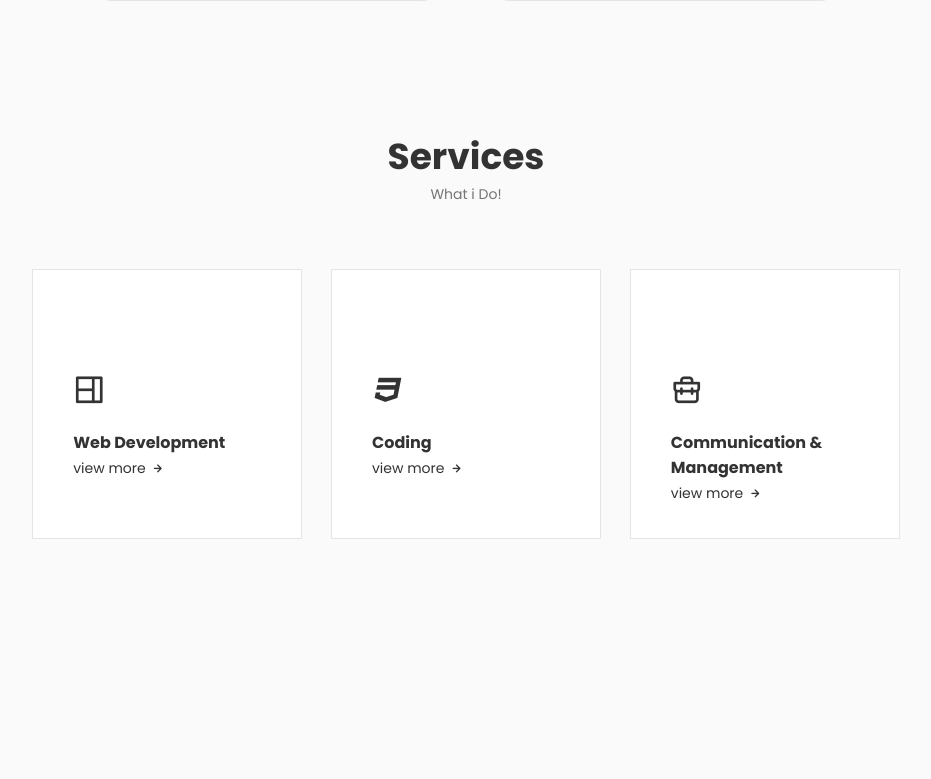
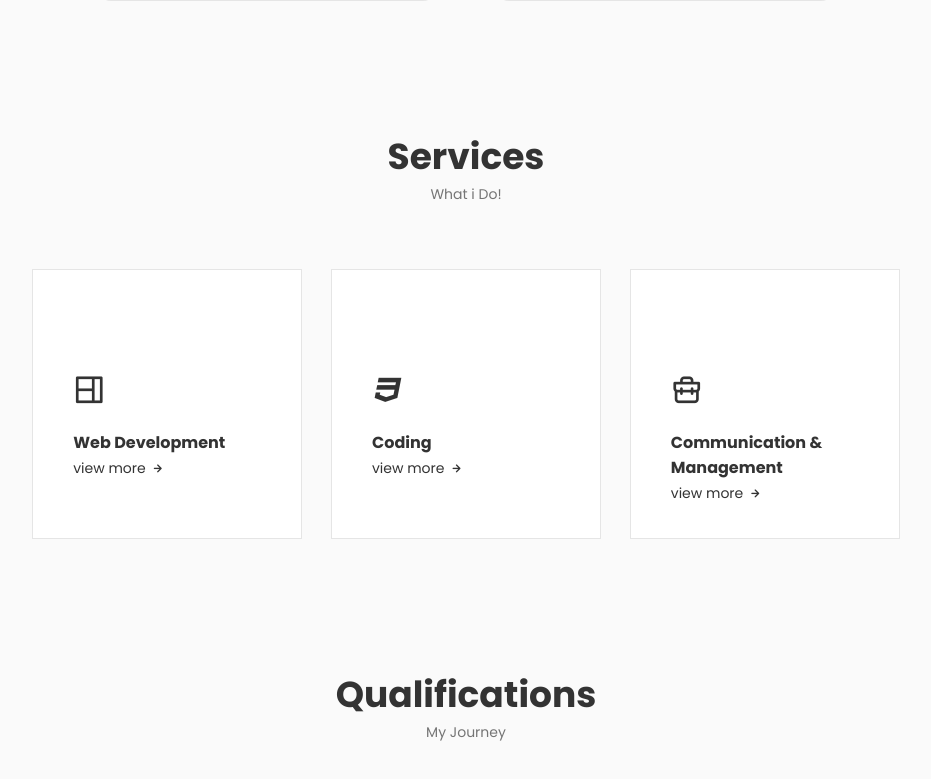
Before and after one commit to Naeem-khndkar55/my-react-portfoio, a React (Vite) app in the folder portfolio/: page / in a window 1280 px wide. Shown: the part 1993-2772 px from the top of the page, without its empty margins (174-1105 px from the left). Before the commit the page ends 2564 px from the top, so only its background shows below. Built offline with nearby package versions, Linux system fonts and the light colour scheme.

Commit message:
Scalation for qualification done

```diff
--- a/portfolio/src/App.jsx
+++ b/portfolio/src/App.jsx
@@ -1,27 +1,23 @@
-
-import './App.css'
-import About from './components/about/About'
-import Header from './components/Header'
-import Home from './components/Home/Home'
-import Services from './components/services/Services'
-import Skills from './components/skills/Skills'
+import "./App.css";
+import About from "./components/about/About";
+import Header from "./components/Header";
+import Home from "./components/Home/Home";
+import Qualifications from "./components/qualifications/Qualifications";
+import Services from "./components/services/Services";
+import Skills from "./components/skills/Skills";
 function App() {
-
-
   return (
     <>
-     <Header/>
-     <main className='main'>
-
-     <Home/>
-     <About/>
-     <Skills/>
-     <Services/>
-     </main>
-
-
+      <Header />
+      <main className="main">
+        <Home />
+        <About />
+        <Skills />
+        <Services />
+        <Qualifications />
+      </main>
     </>
-  )
+  );
 }
 
-export default App
+export default App;
--- /dev/null
+++ b/portfolio/src/components/qualifications/Qualifications.css
@@ -0,0 +1,15 @@
+.qualifications__container{
+    max-width: 768px;
+}
+.qualifications__tabs{
+    display: flex;
+    justify-content: center;
+    margin-bottom: var(--mb-2);
+}
+.qualifications__button{
+    font-size: var(--h3-font-size);
+    font-weight: var(--font-medium);
+    color: var(--title-color);
+    margin: 0 var(--mb-1);
+    cursor: pointer;
+}
--- /dev/null
+++ b/portfolio/src/components/qualifications/Qualifications.jsx
@@ -0,0 +1,140 @@
+import React from "react";
+import "./Qualifications.css";
+
+const Qualifications = () => {
+  return (
+    <section className="qualifications section">
+      <h2 className="section__title">Qualifications</h2>
+      <span className="section__subtitle">My Journey</span>
+      <div className="qualifications__container container">
+        <div className="qualifications__tabs">
+          <div className="qualifications__button qualifications__active button--flex">
+            <i className="uil uil-graduation-cap qualifications__icon">
+              Education
+            </i>
+          </div>
+          <div className="qualifications__button button--flex">
+            <i className="uil uil-briefcase-alt qualifications__icon">
+              Experience
+            </i>
+          </div>
+        </div>
+        <div className="qualifications__sections">
+          <div className="qualifications__content qualifications__content-active">
+            <div className="qualifications__data">
+              <div>
+                <h3 className="qualifiactions__title">Graduation</h3>
+                <span className="qualifications__subtitle">
+                  Comilla University
+                </span>
+                <div className="qualifiations__calendar">
+                  <i className="uil uil-calendar-alt">2020-2025</i>
+                </div>
+              </div>
+              <div>
+                <span className="qualifiacions__rounder"></span>
+                <span className="qualifications__line"></span>
+              </div>
+            </div>
+            <div className="qualifications__data">
+              <div></div>
+              <div>
+                <span className="qualifiacions__rounder"></span>
+                <span className="qualifications__line"></span>
+              </div>
+              <div>
+                <h3 className="qualifiactions__title">Web Development</h3>
+                <span className="qualifications__subtitle">
+                  BongoDev & YouTube
+                </span>
+                <div className="qualifiations__calendar">
+                  <i className="uil uil-calendar-alt">2022-Present</i>
+                </div>
+              </div>
+            </div>
+            <div className="qualifications__data">
+              <div>
+                <h3 className="qualifiactions__title">Coding</h3>
+                <span className="qualifications__subtitle">Self & Youtube</span>
+                <div className="qualifiations__calendar">
+                  <i className="uil uil-calendar-alt">2020-present</i>
+                </div>
+              </div>
+              <div>
+                <span className="qualifiacions__rounder"></span>
+                <span className="qualifications__line"></span>
+              </div>
+            </div>
+            <div className="qualifications__data">
+              <div></div>
+              <div>
+                <span className="qualifiacions__rounder"></span>
+                <span className="qualifications__line"></span>
+              </div>
+              <div>
+                <h3 className="qualifiactions__title">
+                  {" "}
+                  Communucation & English
+                </h3>
+                <span className="qualifications__subtitle">
+                  Self, Multiple Club & Org.
+                </span>
+                <div className="qualifiations__calendar">
+                  <i className="uil uil-calendar-alt">2021-Present</i>
+                </div>
+              </div>
+            </div>
+          </div>
+          <div className="qualifications__content">
+            <div className="qualifications__data">
+              <div>
+                <h3 className="qualifiactions__title">MERN Stack</h3>
+                <span className="qualifications__subtitle">
+                  University projects & Practice
+                </span>
+                <div className="qualifiations__calendar">
+                  <i className="uil uil-calendar-alt">2022-present</i>
+                </div>
+              </div>
+              <div>
+                <span className="qualifiacions__rounder"></span>
+                <span className="qualifications__line"></span>
+              </div>
+            </div>
+            <div className="qualifications__data">
+              <div></div>
+              <div>
+                <span className="qualifiacions__rounder"></span>
+                <span className="qualifications__line"></span>
+              </div>
+              <div>
+                <h3 className="qualifiactions__title">Team Work</h3>
+                <span className="qualifications__subtitle">
+                  Clubing & Events management
+                </span>
+                <div className="qualifiations__calendar">
+                  <i className="uil uil-calendar-alt">2023-Present</i>
+                </div>
+              </div>
+            </div>
+            <div className="qualifications__data">
+              <div>
+                <h3 className="qualifiactions__title">Mentor</h3>
+                <span className="qualifications__subtitle">CoderPals</span>
+                <div className="qualifiations__calendar">
+                  <i className="uil uil-calendar-alt">2025-present</i>
+                </div>
+              </div>
+              <div>
+                <span className="qualifiacions__rounder"></span>
+                <span className="qualifications__line"></span>
+              </div>
+            </div>
+          </div>
+        </div>
+      </div>
+    </section>
+  );
+};
+
+export default Qualifications;
```
